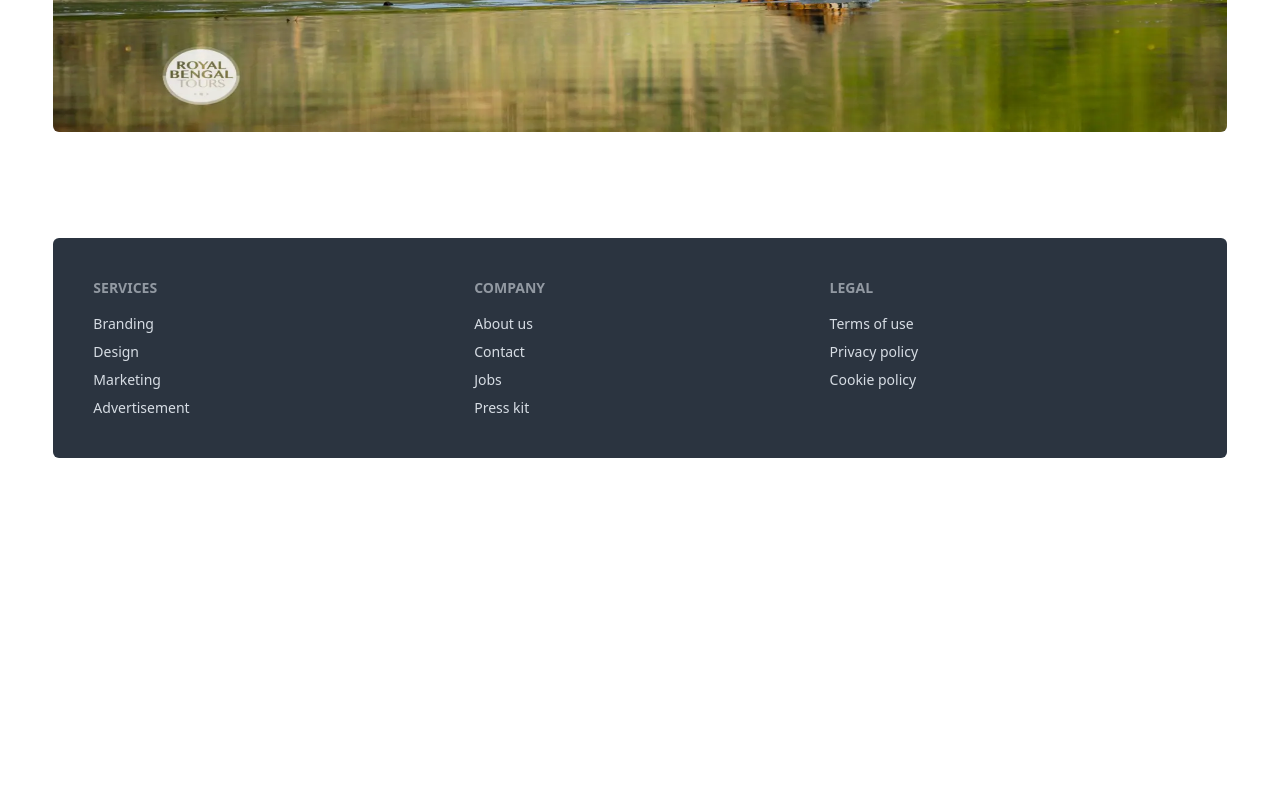
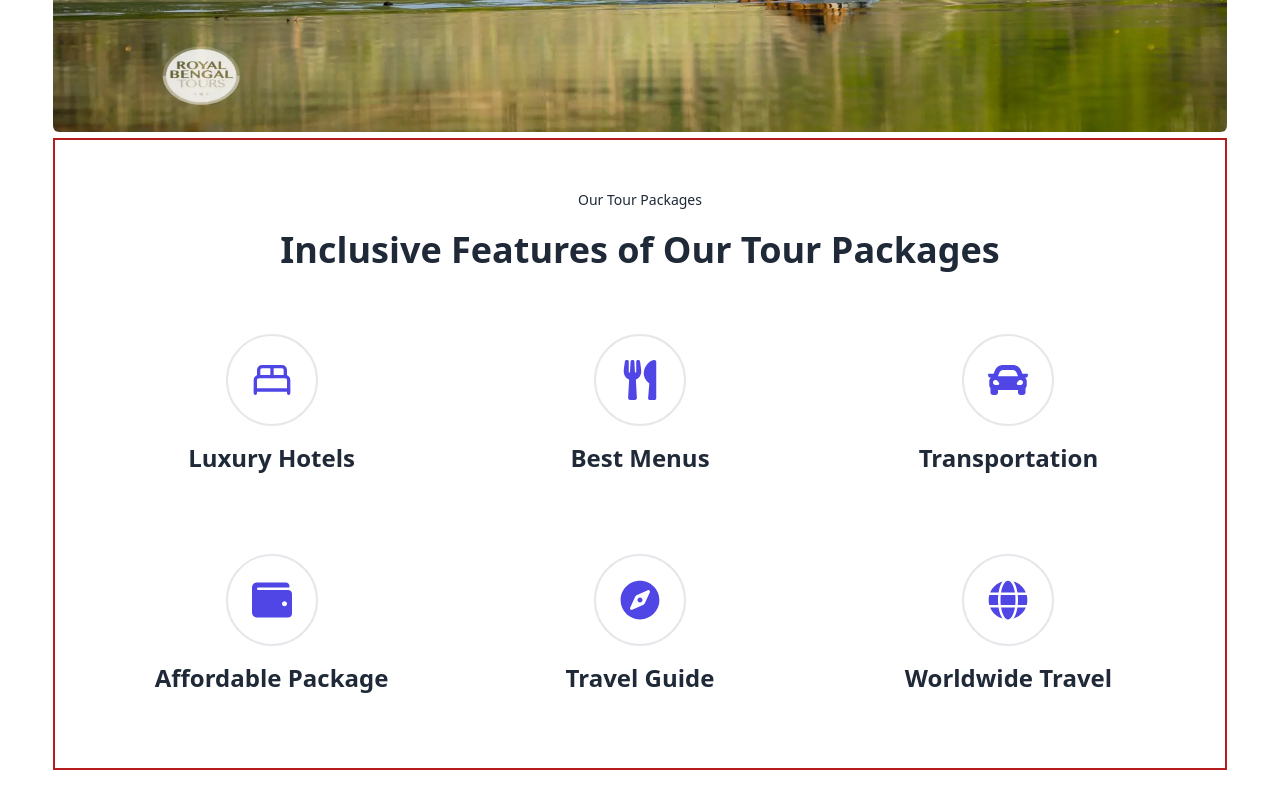
Before and after one commit to sayed725/GREEN-EDVENTURES, a React (Vite) app: page / in a window 1280 px wide. Shown: the part 460-1260 px from the top of the page. Before the commit the page ends 918 px from the top, so only its background shows below. Built offline with nearby package versions, Linux system fonts and the light colour scheme; no server answers.

Commit message:
added feature section

```diff
--- /dev/null
+++ b/src/Components/Feature.jsx
@@ -0,0 +1,44 @@
+import React from 'react';
+import { LuBedDouble } from "react-icons/lu";
+import { FaHotel, FaUtensils, FaCar, FaWallet, FaCompass, FaGlobe } from "react-icons/fa";
+
+const Feature = () => {
+    return (
+        <div className=''>
+           <div className='flex flex-col gap-5'>
+           <p className='text-sm text-center'>Our Tour Packages</p>
+           <h2 className='text-4xl text-center font-semibold'>Inclusive Features of Our Tour Packages</h2>
+           </div>
+           {/* features card  */}
+           <div className='grid grid-cols-1 md:grid-cols-3 gap-8 px-4 md:px-12 mt-10'>
+            <div className="flex flex-col items-center justify-center bg-white rounded-lg  p-6 text-center">
+            <div className="text-indigo-600 mb-4 border-2 p-6 rounded-full"><LuBedDouble size={40}></LuBedDouble></div>
+            <h2 className="text-2xl font-semibold">Luxury Hotels</h2>
+            </div>
+            <div className="flex flex-col items-center justify-center bg-white rounded-lg  p-6 text-center">
+            <div className="text-indigo-600 mb-4 border-2 p-6 rounded-full"><FaUtensils size={40} /></div>
+            <h2 className="text-2xl font-semibold">Best Menus</h2>
+            </div>
+            <div className="flex flex-col items-center justify-center bg-white rounded-lg  p-6 text-center">
+            <div className="text-indigo-600 mb-4 border-2 p-6 rounded-full"> <FaCar size={40} /></div>
+            <h2 className="text-2xl font-semibold">Transportation</h2>
+            </div>
+            <div className="flex flex-col items-center justify-center bg-white rounded-lg  p-6 text-center">
+            <div className="text-indigo-600 mb-4 border-2 p-6 rounded-full"><FaWallet size={40} /></div>
+            <h2 className="text-2xl font-semibold">Affordable Package</h2>
+            </div>
+            <div className="flex flex-col items-center justify-center bg-white rounded-lg  p-6 text-center">
+            <div className="text-indigo-600 mb-4 border-2 p-6 rounded-full"><FaCompass size={40} /></div>
+            <h2 className="text-2xl font-semibold">Travel Guide</h2>
+            </div>
+            <div className="flex flex-col items-center justify-center bg-white rounded-lg p-6 text-center">
+            <div className="text-indigo-600 mb-4 border-2 p-6 rounded-full"><FaGlobe size={40} /></div>
+            <h2 className="text-2xl font-semibold">Worldwide Travel</h2>
+            </div>
+
+
+           </div>
+        </div>
+    );
+}
+export default Feature;
--- a/src/Components/Navbar.jsx
+++ b/src/Components/Navbar.jsx
@@ -10,6 +10,8 @@ const Navbar = () => {
 
     const links = <>
      <li><NavLink to='/'>Home</NavLink></li>
+     <li><NavLink to='/details'>Destination Details</NavLink></li>
+
      <li><NavLink to='/about'>About Us</NavLink></li>
      <li><NavLink to='/blog'>Blog</NavLink></li>
     </>
--- /dev/null
+++ b/src/Pages/Details.jsx
@@ -0,0 +1,15 @@
+import React from 'react';
+import Navbar from '../Components/Navbar';
+import Footer from '../Components/Footer';
+
+const Details = () => {
+    return (
+        <div>
+            <Navbar></Navbar>
+            <h2 className='text-center'>Destination Details</h2>
+            <Footer></Footer>
+        </div>
+    );
+};
+
+export default Details;
--- a/src/Pages/Home.jsx
+++ b/src/Pages/Home.jsx
@@ -2,6 +2,7 @@ import React from 'react';
 import Navbar from '../Components/Navbar';
 import Footer from '../Components/Footer';
 import Banner from '../Components/Banner';
+import Feature from '../Components/Feature';
 
 const Home = () => {
     return (
@@ -10,7 +11,12 @@ const Home = () => {
           <Navbar></Navbar>
           </nav>
           <main>
-          <Banner></Banner>
+         <div className='main-section'>
+         <Banner></Banner>
+         <div className='py-[50px] border-2 border-red-700'>
+         <Feature></Feature>
+         </div>
+         </div>
           </main>
 
             <Footer></Footer>
--- a/src/Routes.jsx
+++ b/src/Routes.jsx
@@ -8,6 +8,7 @@ import About from "./Pages/About";
 import AuthLayout from "./layouts/AuthLayout";
 import Login from "./Pages/LogIn";
 import Blog from "./Pages/Blog";
+import Details from "./Pages/Details";
 
 const routes = createBrowserRouter([
     {
@@ -41,6 +42,11 @@ const routes = createBrowserRouter([
         element: <Blog></Blog>,
        },
        {
+        path: "/details",
+        element: <Details></Details>,
+       },
+
+       {
         path:'*',
         element: <h1 className='text-5xl text-center'>Error</h1>
       }
```
Also changed, not shown: public/ecofavicon.png (deleted).
